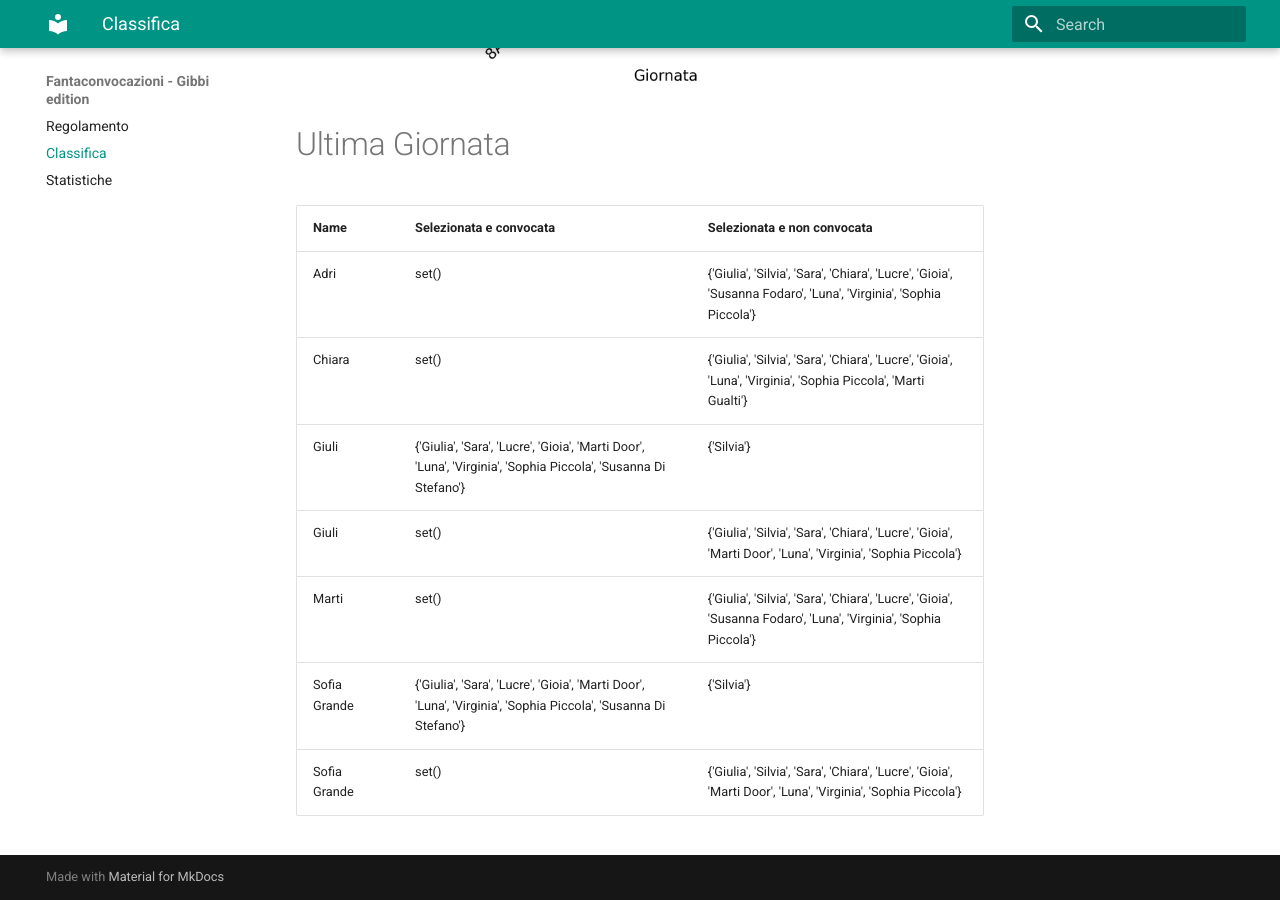
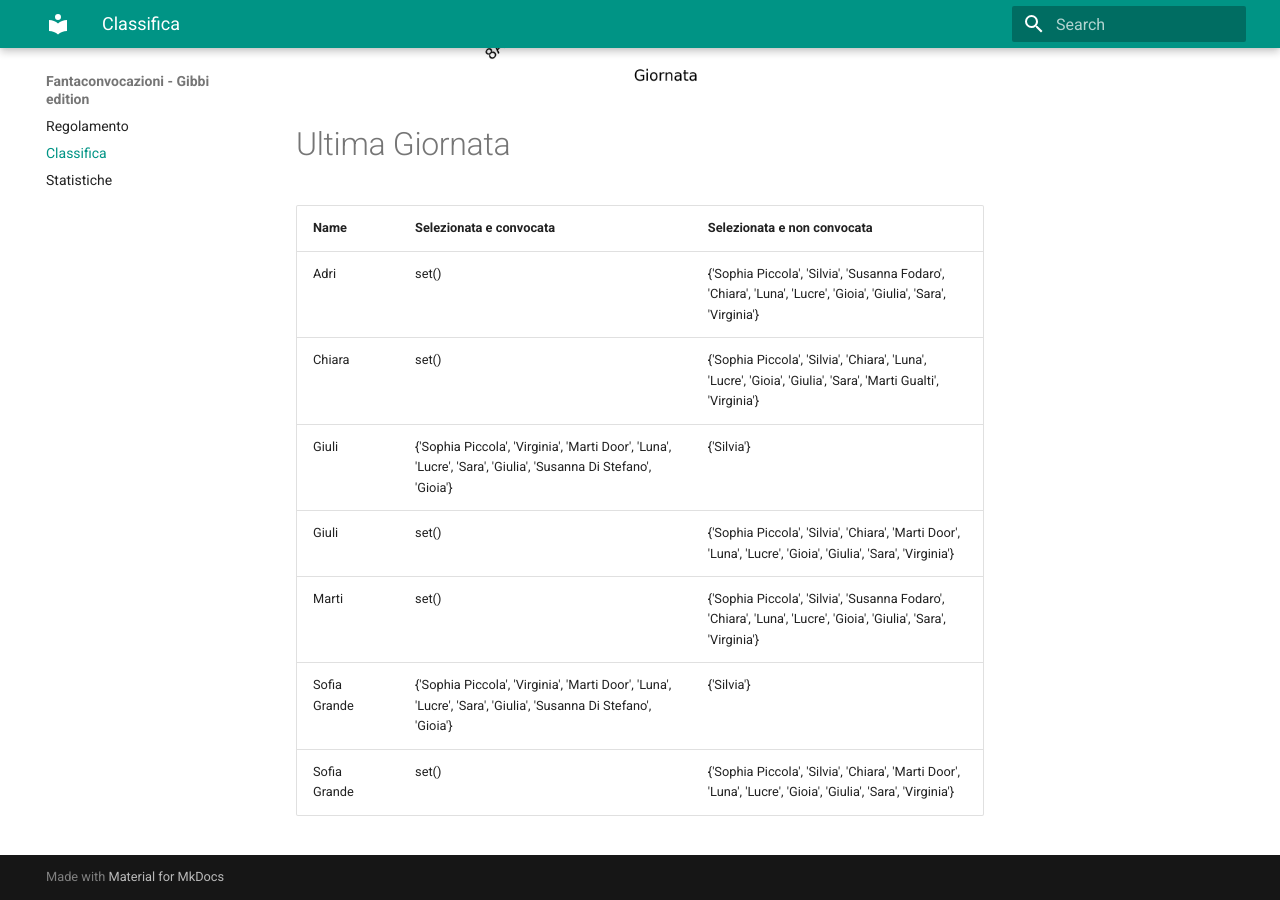
Before and after one commit to martinig94/fantagibbi, an MkDocs documentation site: the page built from docs/Classifica.md, in a window 1280 px wide and 900 px high, scrolled down 1024 px. Built offline with MkDocs 1.6.1 and Material for MkDocs 9.7.7, drawn with Linux system fonts in a browser that asks for light colours.

Commit message:
Auto-update from main.py

```diff
--- a/docs/Classifica.md
+++ b/docs/Classifica.md
@@ -18,11 +18,11 @@
 <!-- START_TABLE CORRECT -->
 | Name         | Selezionata e convocata                                                                                        | Selezionata e non convocata                                                                                      |
 |:-------------|:---------------------------------------------------------------------------------------------------------------|:-----------------------------------------------------------------------------------------------------------------|
-| Adri         | set()                                                                                                          | {'Giulia', 'Silvia', 'Sara', 'Chiara', 'Lucre', 'Gioia', 'Susanna Fodaro', 'Luna', 'Virginia', 'Sophia Piccola'} |
-| Chiara       | set()                                                                                                          | {'Giulia', 'Silvia', 'Sara', 'Chiara', 'Lucre', 'Gioia', 'Luna', 'Virginia', 'Sophia Piccola', 'Marti Gualti'}   |
-| Giuli        | {'Giulia', 'Sara', 'Lucre', 'Gioia', 'Marti Door', 'Luna', 'Virginia', 'Sophia Piccola', 'Susanna Di Stefano'} | {'Silvia'}                                                                                                       |
-| Giuli        | set()                                                                                                          | {'Giulia', 'Silvia', 'Sara', 'Chiara', 'Lucre', 'Gioia', 'Marti Door', 'Luna', 'Virginia', 'Sophia Piccola'}     |
-| Marti        | set()                                                                                                          | {'Giulia', 'Silvia', 'Sara', 'Chiara', 'Lucre', 'Gioia', 'Susanna Fodaro', 'Luna', 'Virginia', 'Sophia Piccola'} |
-| Sofia Grande | {'Giulia', 'Sara', 'Lucre', 'Gioia', 'Marti Door', 'Luna', 'Virginia', 'Sophia Piccola', 'Susanna Di Stefano'} | {'Silvia'}                                                                                                       |
-| Sofia Grande | set()                                                                                                          | {'Giulia', 'Silvia', 'Sara', 'Chiara', 'Lucre', 'Gioia', 'Marti Door', 'Luna', 'Virginia', 'Sophia Piccola'}     |
+| Adri         | set()                                                                                                          | {'Sophia Piccola', 'Silvia', 'Susanna Fodaro', 'Chiara', 'Luna', 'Lucre', 'Gioia', 'Giulia', 'Sara', 'Virginia'} |
+| Chiara       | set()                                                                                                          | {'Sophia Piccola', 'Silvia', 'Chiara', 'Luna', 'Lucre', 'Gioia', 'Giulia', 'Sara', 'Marti Gualti', 'Virginia'}   |
+| Giuli        | {'Sophia Piccola', 'Virginia', 'Marti Door', 'Luna', 'Lucre', 'Sara', 'Giulia', 'Susanna Di Stefano', 'Gioia'} | {'Silvia'}                                                                                                       |
+| Giuli        | set()                                                                                                          | {'Sophia Piccola', 'Silvia', 'Chiara', 'Marti Door', 'Luna', 'Lucre', 'Gioia', 'Giulia', 'Sara', 'Virginia'}     |
+| Marti        | set()                                                                                                          | {'Sophia Piccola', 'Silvia', 'Susanna Fodaro', 'Chiara', 'Luna', 'Lucre', 'Gioia', 'Giulia', 'Sara', 'Virginia'} |
+| Sofia Grande | {'Sophia Piccola', 'Virginia', 'Marti Door', 'Luna', 'Lucre', 'Sara', 'Giulia', 'Susanna Di Stefano', 'Gioia'} | {'Silvia'}                                                                                                       |
+| Sofia Grande | set()                                                                                                          | {'Sophia Piccola', 'Silvia', 'Chiara', 'Marti Door', 'Luna', 'Lucre', 'Gioia', 'Giulia', 'Sara', 'Virginia'}     |
 <!-- END_TABLE CORRECT -->
```
